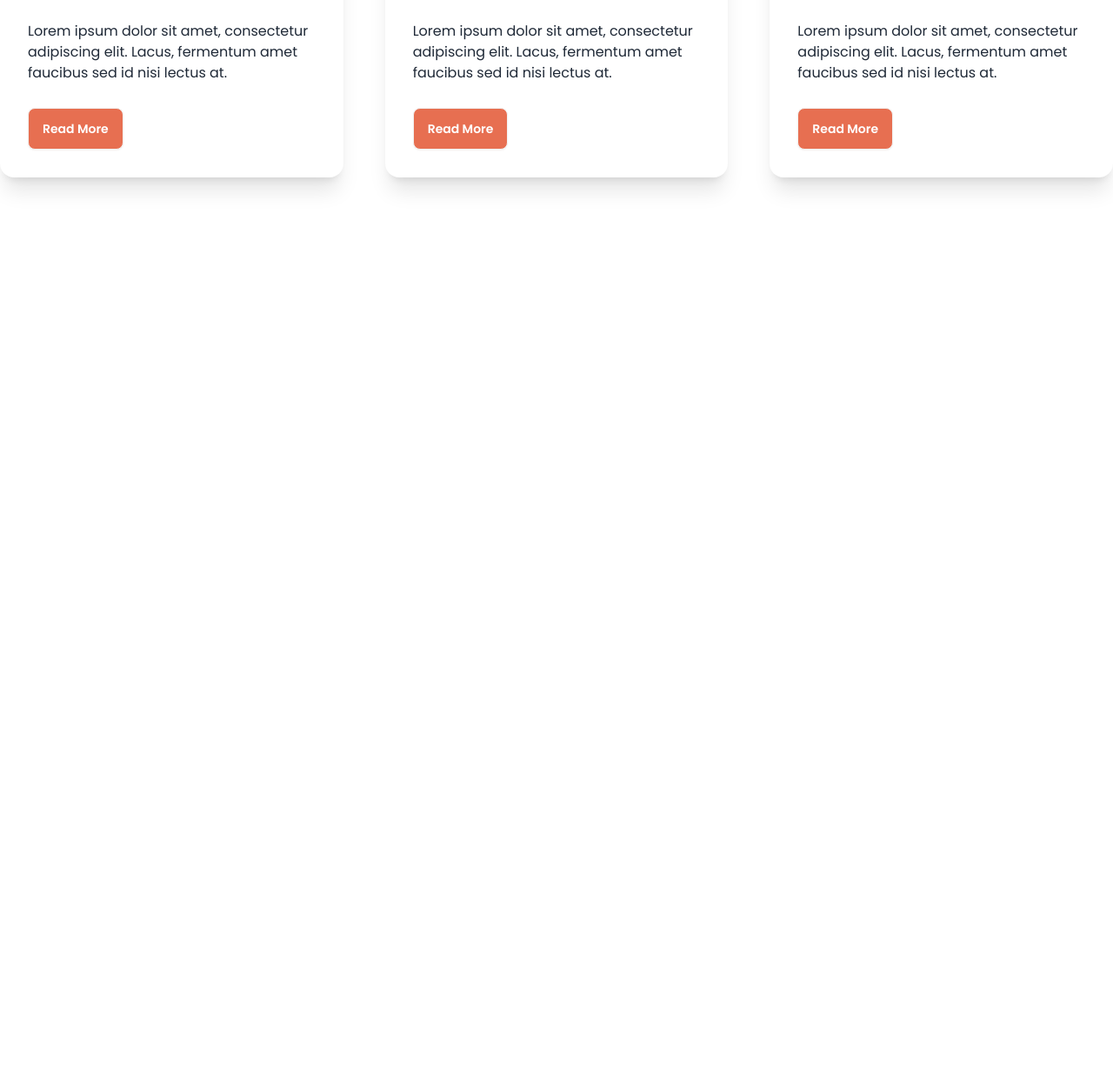
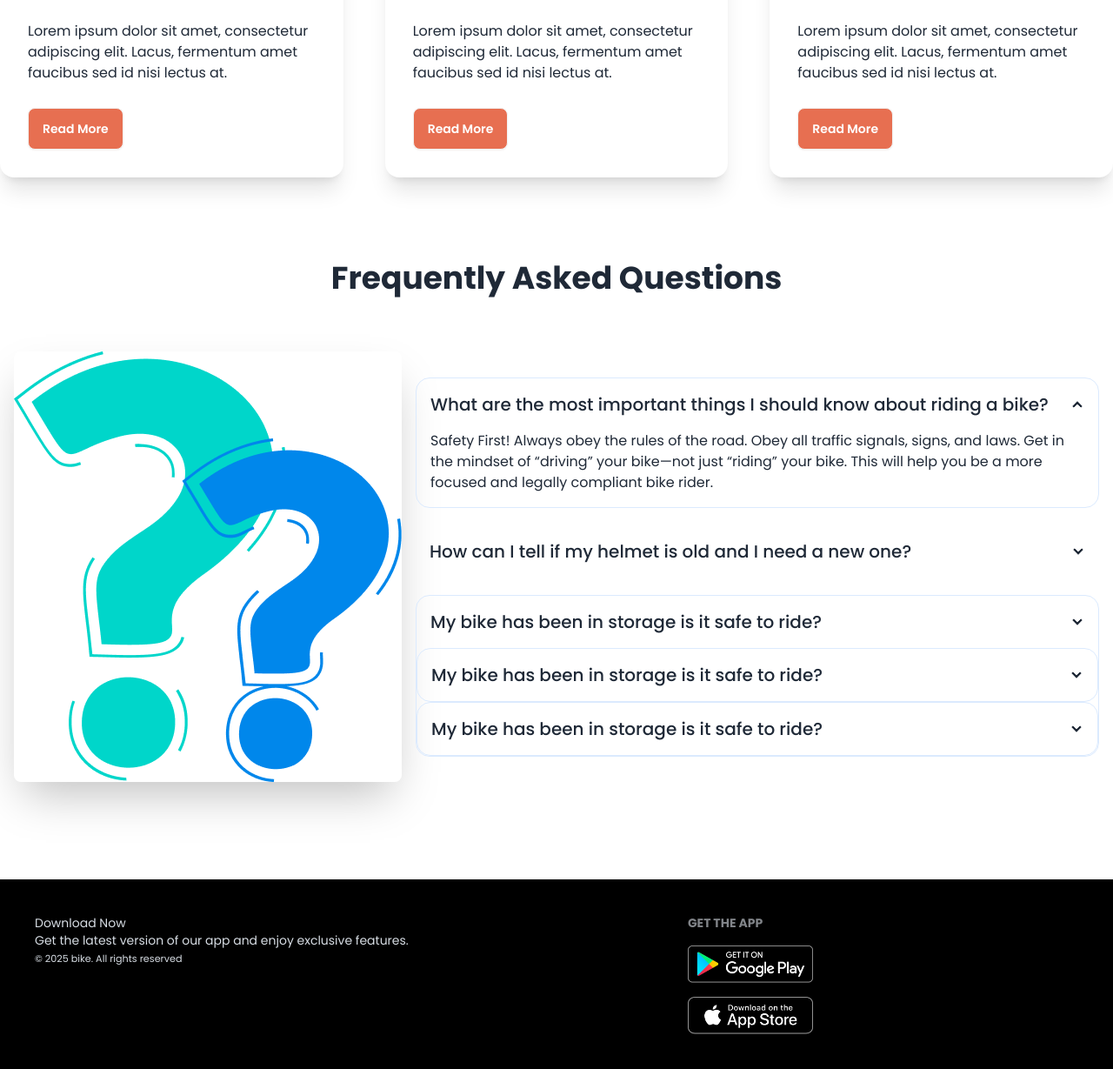
Before and after one commit to ibnult/Biker-Zone, a plain HTML site: page index.html in a window 1280 px wide. Shown: the part 1517-2746 px from the top of the page at 87% size. Before the commit the page ends 1817 px from the top, so only its background shows below. Drawn offline with nearby package versions, Linux system fonts and the light colour scheme.

Commit message:
Complete

```diff
--- a/index.html
+++ b/index.html
@@ -234,12 +234,95 @@
 
 
   </section>
+  <!-- FAQ Section  -->
+   <section class="my-24">
+    <h3 class="text-4xl font-bold text-center mb-12 mt-12">Frequently Asked Questions</h3>
+
+    <div class="hero  ">
+  <div class="hero-content flex-col lg:flex-row">
+    <img
+      src="images/others/faq.png"
+      class="max-w-full rounded-lg shadow-2xl" />
+      <!-- ACCORDION -->
+      <div class="space-y-5">
+        <div class="collapse collapse-arrow border border-blue-100">
+  <input type="radio" name="my-accordion-2" checked="checked" />
+  <div class="collapse-title text-xl font-medium">What are the most important things I should
+know about riding a bike?</div>
+  <div class="collapse-content">
+    <p>Safety First! Always obey the rules of the road. Obey all traffic signals, signs, and laws. Get in the mindset of “driving” your bike—not just “riding” your bike. This will help you be a more focused and legally compliant bike rider. </p>
+  </div>
+</div>
+<div class="collapse collapse-arrow ">
+  <input type="radio" name="my-accordion-2" />
+  <div class="collapse-title text-xl font-medium">How can I tell if my helmet is old and I need a
+new one?</div>
+  <div class="collapse-content">
+    <p> This will help you be a more focused and legally compliant bike rider. </p>
+  </div>
+</div>
+<div class="collapse collapse-arrow border border-blue-100">
+  <input type="radio" name="my-accordion-2" />
+  <div class="collapse-title text-xl font-medium">My bike has been in storage is it safe to ride?</div>
+  <div class="collapse-content">
+    <p> Get in the mindset of “driving” your bike—not just “riding” your bike. This will help you be a more focused and legally compliant bike rider. </p>
+  </div>
+
+  <div class="collapse collapse-arrow border border-blue-100">
+  <input type="radio" name="my-accordion-2" />
+  <div class="collapse-title text-xl font-medium">My bike has been in storage is it safe to ride?</div>
+  <div class="collapse-content">
+    <p> Get in the mindset of “driving” your bike—not just “riding” your bike. This will help you be a more focused and legally compliant bike rider. </p>
+  </div>
+</div>
+
+
+  <div class="collapse collapse-arrow border border-blue-100">
+  <input type="radio" name="my-accordion-2" />
+  <div class="collapse-title text-xl font-medium ">My bike has been in storage is it safe to ride?</div>
+  <div class="collapse-content">
+    <p> Get in the mindset of “driving” your bike—not just “riding” your bike. This will help you be a more focused and legally compliant bike rider. </p>
+  </div>
+</div>
+
+      </div>
+
+  </div>
+</div>
+
+
+   </section>
+
 
   </main>
   <!-- Footer Section -->
-    <footer>
 
-  </footer>
+      <footer class="footer bg-black text-neutral-content p-10 ">
+  <aside>
+
+    <p >
+      Download Now
+      <br />
+      Get the latest version of our app and enjoy exclusive features.
+      <br />
+      <small>© 2025 bike. All rights reserved</small>
+    </p>
+  </aside>
+  <nav>
+    <h6 class="footer-title">Get The App</h6>
+    <div class="grid grid-cols-1 gap-4">
+      <a>
+        <img class="w-36" src="images/others/android.png" alt="">
+      </a>
+      <a>
+        <img class="w-36" src="images/others/ios.png" alt="">
+      </a>
+
+    </div>
+  </nav>
+</footer>
+
+
 
 </body>
 
```
